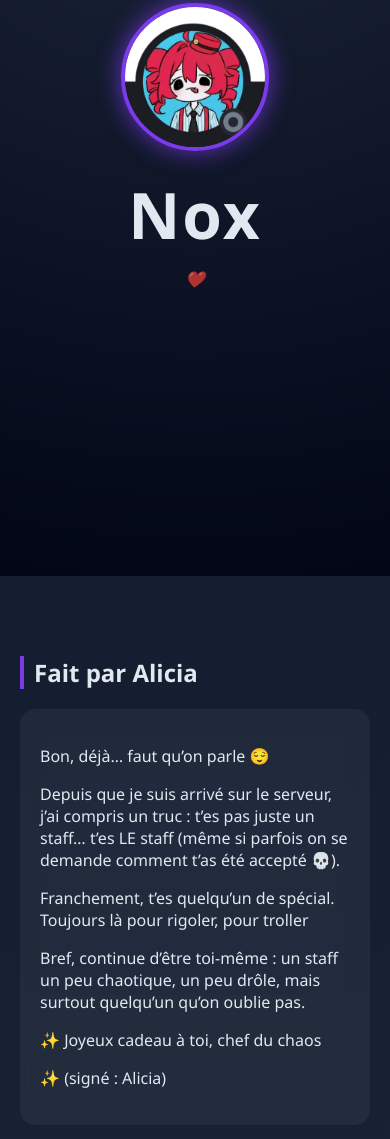
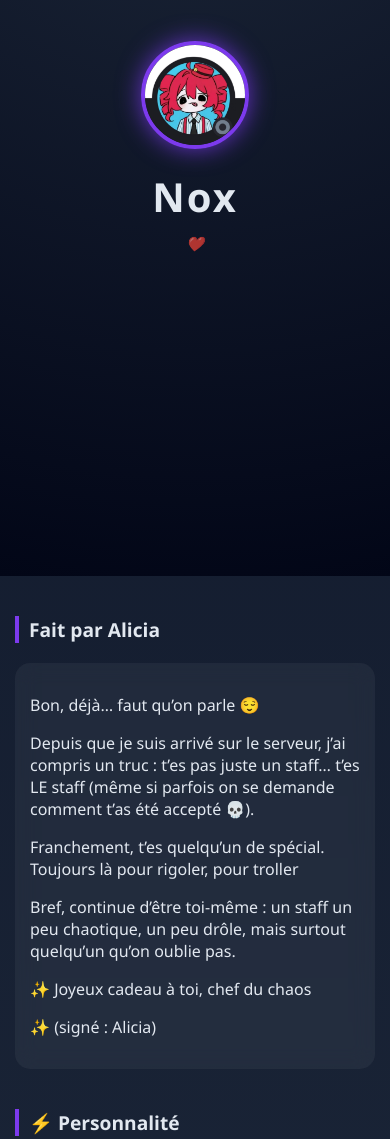
Before and after one commit to REXXUSYT/nox-site-web, a plain HTML site: page index.html in a window 390 px wide. Shown: the part 268-1407 px from the top of the page. Drawn offline with Linux system fonts and the light colour scheme.

Commit message:
Update index.html

```diff
--- a/index.html
+++ b/index.html
@@ -3,7 +3,7 @@
   <head>
     <meta charset="UTF-8" />
     <title>Nox — Une histoire</title>
-
+    <meta name="viewport" content="width=device-width, initial-scale=1.0" />
     <style>
       .avatar {
         width: 140px;
@@ -28,6 +28,7 @@
         font-family: "Segoe UI", sans-serif;
         background: linear-gradient(180deg, #0f172a, #1e293b);
         color: #e2e8f0;
+        font-size: 16px;
       }
 
       header {
@@ -86,6 +87,34 @@
         padding: 40px;
         opacity: 0.5;
         font-size: 0.9rem;
+      }
+
+      @media (max-width: 600px) {
+        h1 {
+          font-size: 2.5rem;
+        }
+
+        p.subtitle {
+          font-size: 0.9rem;
+        }
+
+        section {
+          margin: 40px auto;
+          padding: 0 15px;
+        }
+
+        .card {
+          padding: 15px;
+        }
+
+        .avatar {
+          width: 100px;
+          height: 100px;
+        }
+
+        h2 {
+          font-size: 1.2rem;
+        }
       }
     </style>
   </head>
```
